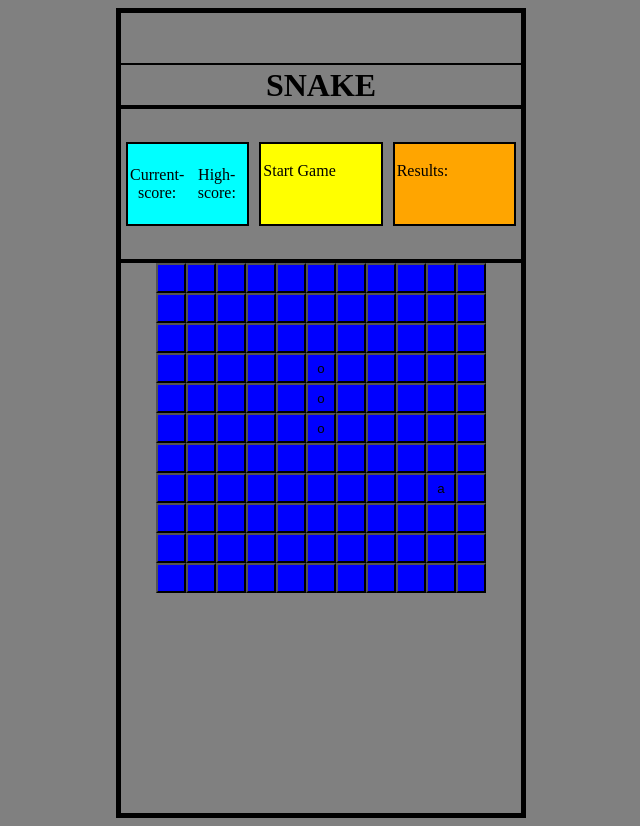
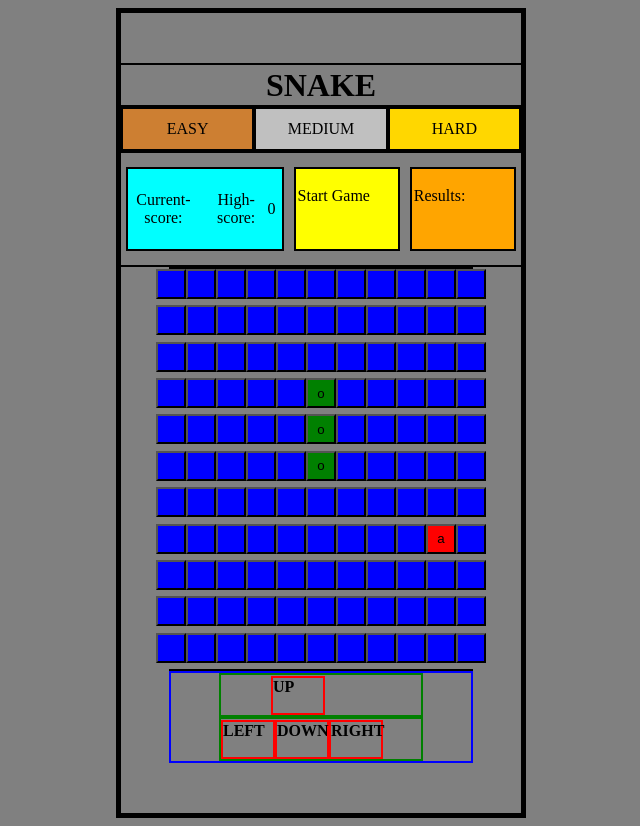
Before and after one commit to TheoJoha/snake, a plain HTML site: page index.html in a window 1280 px wide. Both pictures are taken after a click on the element "Start Game". Shown: the whole page, without its empty margins (319-959 px from the left). Drawn offline with Linux system fonts and the light colour scheme.

Commit message:
added arrow-keys and completed difficulty

```diff
--- a/index.html
+++ b/index.html
@@ -15,10 +15,19 @@
             <div id="h1-div">
                 <h1>SNAKE</h1>
             </div>
+            <div id="difficulty-button-container">
+                <div id="easy">EASY</div>
+                <div id="medium">MEDIUM</div>
+                <div id="hard">HARD</div>
+            </div>
             <div id="above-game-info-container">
                 <div id="current-score-div" class="above-game-info-div">
-                    <p>Current-score: <p id="current-score"></p></p>
-                    <p>High-score: <p id="high-score"></p></p>
+                    <p>Current-score:
+                    <p id="current-score"></p>
+                    </p>
+                    <p>High-score:
+                    <p id="high-score"></p>
+                    </p>
                 </div>
                 <div id="restart-game" class="above-game-info-div">
                     <p>Start Game</p>
@@ -29,6 +38,18 @@
                 </div>
             </div>
             <div id="placement-div"></div>
+            <div id="arrow-keys-container">
+                <div id="arrow-keys-top-row">
+                    <div class="arrow-key" id="left-of-up"></div>
+                    <div class="arrow-key" id="up">UP</div>
+                    <div class="arrow-key" id="right-of-up"></div>
+                </div>
+                <div id="arrow-keys-bottom-row">
+                    <div class="arrow-key" id="left">LEFT</div>
+                    <div class="arrow-key" id="down">DOWN</div>
+                    <div class="arrow-key" id="right">RIGHT</div>
+                </div>
+            </div>
         </div>
     </div>
 
--- a/index.js
+++ b/index.js
@@ -51,8 +51,14 @@ function placeAppleOnGrid(grid) {
     let sizeOfGrid = grid.length - 1
     while (true) {
         let randomposition = randomPositionOnAGrid(sizeOfGrid)
-        if (grid[randomposition[0]][randomposition[1]] == " ") {
-            grid[randomposition[0]][randomposition[1]] = "a"
+        if (grid[randomposition[0]][randomposition[1]] == ' ') {
+            grid[randomposition[0]][randomposition[1]] = 'a'
+            // also color DOM-grid if it exists
+            let div = document.getElementById(`${randomposition[0] * grid.length + randomposition[1] + 1}`)
+
+            if (div !== null) {
+                div.style.backgroundColor = "red"
+            }
             return grid
         }
     }
@@ -80,10 +86,19 @@ function moveSnake(nextPosition, snakeCoordinates, nextIsApple) {
 // add one point if next is an apple
 function appleCounter(nextHeadPosition, gridWithSnakeAndApple, numberOfApples) {
     if (gridWithSnakeAndApple[nextHeadPosition[0]][nextHeadPosition[1]] == 'a') {
-        console.log(numberOfApples + 1)
         let score = document.getElementById('current-score')
         score.textContent = `${numberOfApples + 1}`
-        console.log(score.textContent)
+
+        // check if current-score is higher than high-score
+        let highScore = Number(localStorage.getItem("highScore"));
+        if (highScore || highScore >= 0) {
+            if (numberOfApples + 1 > (highScore)) {
+                highScore = numberOfApples + 1
+                localStorage.setItem('highScore', `${highScore}`)
+                let highScoreParagraph = document.getElementById('high-score')
+                highScoreParagraph.textContent = `${highScore}`
+            }
+        }
         return numberOfApples + 1
     }
     return numberOfApples
@@ -100,12 +115,30 @@ function checkIfNextIsApple(nextHeadPosition, gridWithSnakeAndApple) {
 // end the game
 function endGame(numberOfApples) {
     let resultsParagraph = document.getElementById("results-paragraph")
-    resultsParagraph.textContent = `Game has ended! Score: ${numberOfApples}`
+    resultsParagraph.textContent = `Score: ${numberOfApples}`
 }
 
+// set high-score
+function setHighScore() {
+    let highScoreParaggraph = document.getElementById("high-score")
+    let highScore = localStorage.getItem('highScore')
+    if (highScore) {
+        highScoreParaggraph.textContent = `${highScore}`
+    } else {
+        localStorage.setItem('highScore', '0')
+        highScoreParaggraph.textContent = '0'
+    }
+}
+
+// disable scrolling by arrow-keys
+window.addEventListener("keydown", function(e) {
+    if(["Space","ArrowUp","ArrowDown","ArrowLeft","ArrowRight"].indexOf(e.code) > -1) {
+        e.preventDefault();
+    }
+}, false);
+
 // check which cell the snake's head will move to next
-function checkNextHeadPosition(gridWithSnakeAndApple, snakeCoordinates, keyPressed) {
-    console.log(keyPressed)
+function checkNextHeadPosition(snakeCoordinates, keyPressed) {
     let nextHead;
     if (keyPressed == "left" || keyPressed == "right" || keyPressed == "up" || keyPressed == "down") {
         if (keyPressed == "up") {
@@ -182,10 +215,17 @@ function constructGridInDOM(grid) {
         for (let j = 0; j < grid.length; j++) {
             let button = document.createElement("button")
             button.id = (i * grid.length) + (j + 1)
-            button.style.backgroundColor = "blue"
+            button.class = "grid-square"
+            // if space then blue, if apple then red, and if snake then green
             if (grid[i][j] === " ") {
+                button.style.backgroundColor = "blue"
                 button.innerHTML = "&nbsp;"
-            } else {
+            } else if (grid[i][j] === 'a') {
+                button.style.backgroundColor = "red"
+                button.innerHTML = grid[i][j]
+            }
+            else {
+                button.style.backgroundColor = "green"
                 button.innerHTML = grid[i][j]
             }
             outerDiv.appendChild(button)
@@ -200,24 +240,42 @@ function updateGridInDOM(grid) {
             let button = document.getElementById(`${(i * grid.length) + (j + 1)}`)
             if (grid[i][j] === " ") {
                 button.innerHTML = "&nbsp;"
+                button.style.backgroundColor = "blue"
+            } else if (grid[i][j] === 'a') {
+                button.innerHTML = grid[i][j]
+                button.style.backgroundColor = "red"
             } else {
-
                 button.innerHTML = grid[i][j]
+                button.style.backgroundColor = "green"
             }
         }
     }
 }
 
+// allow the user to change level of difficulty
+document.getElementById('easy').addEventListener("click", () => {
+    localStorage.setItem("difficulty", "1000")
+    timeBetweenTicks = 1000
+})
+document.getElementById('medium').addEventListener("click", () => {
+    localStorage.setItem("difficulty", "650")
+    timeBetweenTicks = 650
+})
+document.getElementById('hard').addEventListener("click", () => {
+    localStorage.setItem("difficulty", "300")
+    timeBetweenTicks = 300
+})
+
 function main() {
-    let n = 11
+    let gridSize = 11
     let numberOfApples = 0
     let nextIsApple = false;
     let keyPressed = 'up';
-    let nextHeadPositionIsValid = true
+    let timeBetweenTicks = Number(localStorage.getItem("difficulty")) || 1000
+    console.log(timeBetweenTicks)
 
     // make game controllable by arrow-keys
     document.addEventListener("keydown", (e) => {
-        console.log(e.key)
         if (e.key == "ArrowLeft") {
             keyPressed = "left"
         }
@@ -233,9 +291,12 @@ function main() {
     })
 
     // if grid exists then update if not then create it
-    grid = createGrid(n)
+    grid = createGrid(gridSize)
 
-    let snakeCoordinates = createSnakeCords(n)
+    // set high-score
+    setHighScore()
+
+    let snakeCoordinates = createSnakeCords(gridSize)
     let gridWithSnake = placeSnakeOnGrid(grid, snakeCoordinates)
     let gridWithSnakeAndApple = placeAppleOnGrid(gridWithSnake)
     // check if grid in DOM exists and if not then construct it
@@ -248,7 +309,7 @@ function main() {
 
     let intervalId = setInterval(() => {
 
-        nextHeadPosition = checkNextHeadPosition(gridWithSnakeAndApple, snakeCoordinates, keyPressed)
+        let nextHeadPosition = checkNextHeadPosition(snakeCoordinates, keyPressed)
 
         let nextHeadPositionIsValid = checkIfNextHeadPositionIsValid(nextHeadPosition, gridWithSnakeAndApple)
 
@@ -270,5 +331,5 @@ function main() {
             updateGridInDOM(gridWithSnakeAndApple)
         }
 
-    }, 1000)
+    }, timeBetweenTicks)
 }
--- a/main.css
+++ b/main.css
@@ -41,6 +41,42 @@ p {
     margin: 5px;
 }
 
+#difficulty-button-container {
+    display: flex;
+    flex-direction: row;
+    align-items: center;
+    justify-content: center;
+    border: solid black 2px;
+}
+
+#easy {
+    display: flex;
+    align-items: center;
+    justify-content: center;
+    border: solid black 2px;
+    background-color: #CD7F32;
+}
+
+#medium {
+    display: flex;
+    align-items: center;
+    justify-content: center;
+    border: solid black 2px;
+    background-color: silver;
+}
+
+#hard {
+    display: flex;
+    align-items: center;
+    justify-content: center;
+    border: solid black 2px;
+    background-color: gold;
+}
+
+#easy:hover, #medium:hover, #hard:hover {
+    background-color: bisque;
+}
+
 #above-game-info-container {
     display: flex;
     align-items: center;
@@ -69,11 +105,18 @@ p {
     background-color: cyan;
     width: 33.3%;
     height: 80px;
+    width: 200px;
     border: solid black 2px;
     overflow:hidden;
     display: flex;
     align-items: center;
     text-align: center;
+}
+
+#restart-game:hover,
+#results:hover,
+#current-score-div:hover {
+    background-color: bisque;
 }
 
 #placement-div {
@@ -82,6 +125,8 @@ p {
     align-items: center;
     text-align: center;
     border: solid black 2px;
+    width: 100%;
+    height: 400px;
 }
 
 #h1-div {
@@ -92,9 +137,48 @@ p {
     border: solid black 2px;
 }
 
+.grid-square {
+    margin: 0;
+}
+
 /* h1 {
     display: flex;
     align-items: center;
     text-align: center;
     justify-content: center;
 } */
+
+#arrow-keys-container {
+    display: flex;
+    flex-direction: column;
+    border: solid blue 2px;
+    align-items: center;
+    justify-position: center;
+    width: 100%;
+    height: 90px;
+}
+
+#arrow-keys-top-row,
+#arrow-keys-bottom-row {
+    display: flex;
+    flex-direction: row;
+    border: solid green 2px;
+    align-items: center;
+    justify-position: center;
+    width: 200px;
+
+}
+
+.arrow-key {
+    height: 35px;
+    width: 50px;
+    border: solid red 2px;
+    background-color: transparent;
+    font-weight: bold;
+}
+
+#left-of-up,
+#right-of-up {
+    background-color: transparent;
+    border: none;
+}
```
